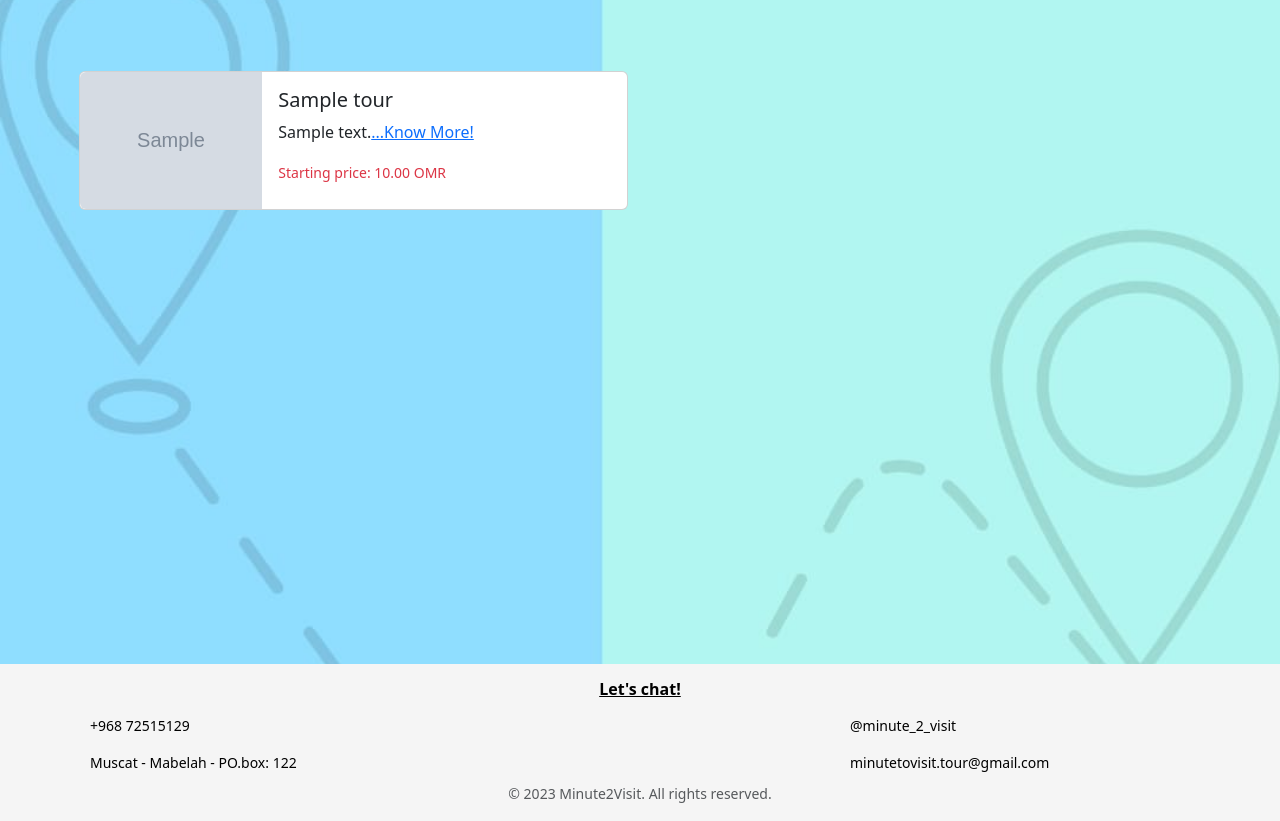
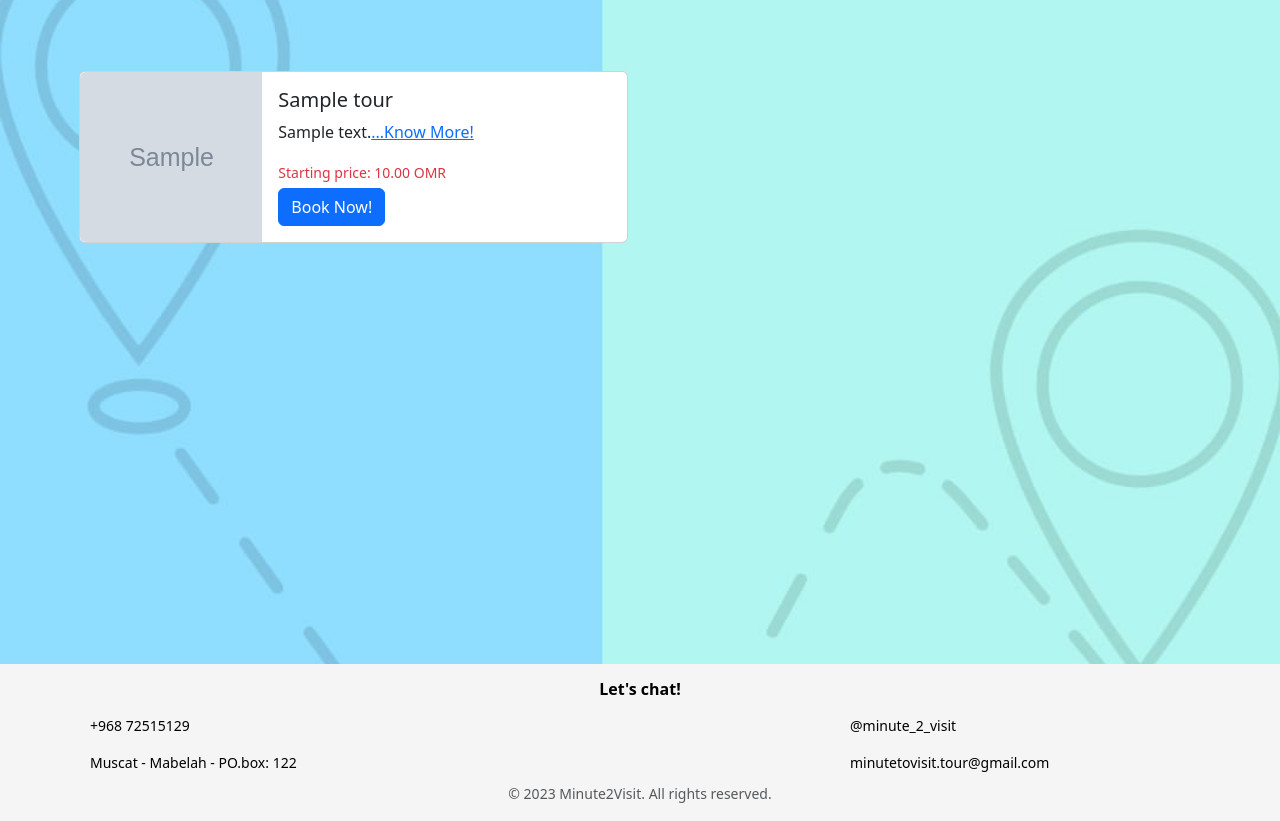
Before and after one commit to lee777777/Minute2visit3, a Django app: page /services/ in a window 1280 px wide. Shown: the part 136-957 px from the top of the page. Run offline with Django 4.2, Linux system fonts and the light colour scheme; tables that the repository leaves empty hold one stand-in row (values such as "Sample post"); grey boxes marked "Sample" are stand-in pictures; some libraries are stand-ins or nearby versions; some web fonts are replaced.

Commit message:
fixed design stuff

```diff
--- a/minute2visit_site/static/css/app.css
+++ b/minute2visit_site/static/css/app.css
@@ -229,6 +229,7 @@ footer {
   left: 0% !important;
 }
 }
+
 @media (max-width: 991.98px) {
   .navbar-nav {
     margin-left: auto;
--- a/minute2visit_site/templates/footer.html
+++ b/minute2visit_site/templates/footer.html
@@ -1,7 +1,11 @@
 <footer class="footer  mt-auto py-3 bg-light mt-20" style="background-color: #f5f5f5 !important; color: black !important;">
     <div class="container text-center">
 
-        <div class="row"><h6><b><a href="{% url 'contact_us' %}" style="color: black !important;">Let's chat!</a></b></h6></div>
+        <div class="row"><h6><b>
+          <!-- <a href="{% url 'contact_us' %}" style="color: black !important;"> -->
+            Let's chat!
+        <!-- </a> -->
+        </b></h6></div>
       <div class="row">
         <div class="col">
             <div class="icon d-flex align-items-center">
--- a/minute2visit_site/templates/services.html
+++ b/minute2visit_site/templates/services.html
@@ -17,7 +17,7 @@
     <div class="card mb-3" style="max-width: 600px; ">
         <div class="row g-0">
           <div class="col-md-4">
-            <img src="{{ tour.picture.url }}"style="object-fit: cover;  height: 100%;" width="600" class=" img-fluid rounded-start" alt="...">
+            <img src="{{ tour.picture.url }}"style="object-fit: cover;  height: 100%;" width="600" class=" img-fluid {% if is_mobile %}card-img-top{% else %}rounded-start{% endif %} " alt="...">
           </div>
           <div class="col-md-8">
             <div class="card-body">
@@ -26,7 +26,7 @@
               <p class="card-text">{{tour.description|truncate_words:42 }}<a href="{% url 'service' tour.id  %}">...Know More!</a></p>
 
               <p class="card-text mb-1 text-danger"> <small>Starting price: {{ tour.id|lowest_price }} OMR</small></p>
-
+              <a href="{% url 'service' tour.id  %}" class="btn btn-primary">Book Now!</a>
             </div>
           </div>
         </div>
@@ -116,6 +116,10 @@
       </div>
     </div> -->
 </div>
+<script>
+  // Detect screen size and set the is_mobile variable
+  var is_mobile = window.innerWidth <=  767; // Adjust the screen width breakpoint as needed
+</script>
 
 
 {% endblock content %}
```
